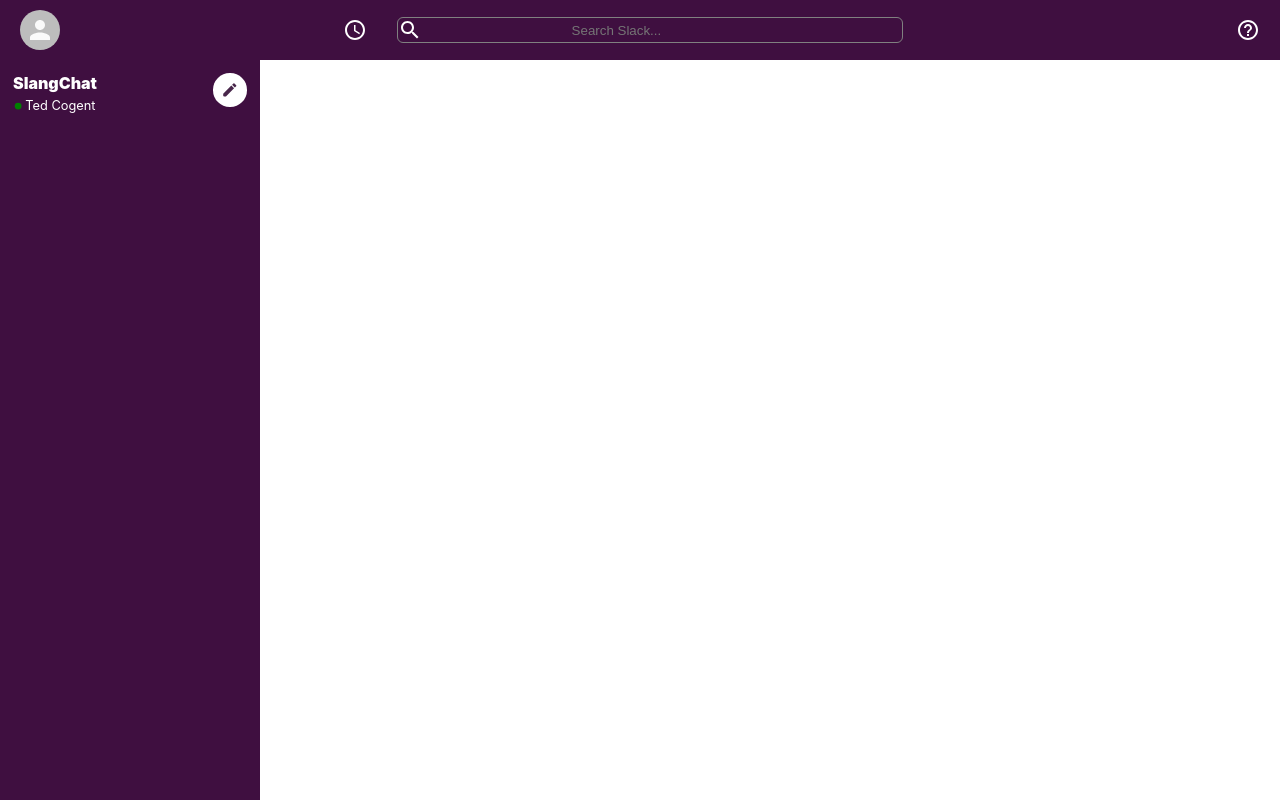
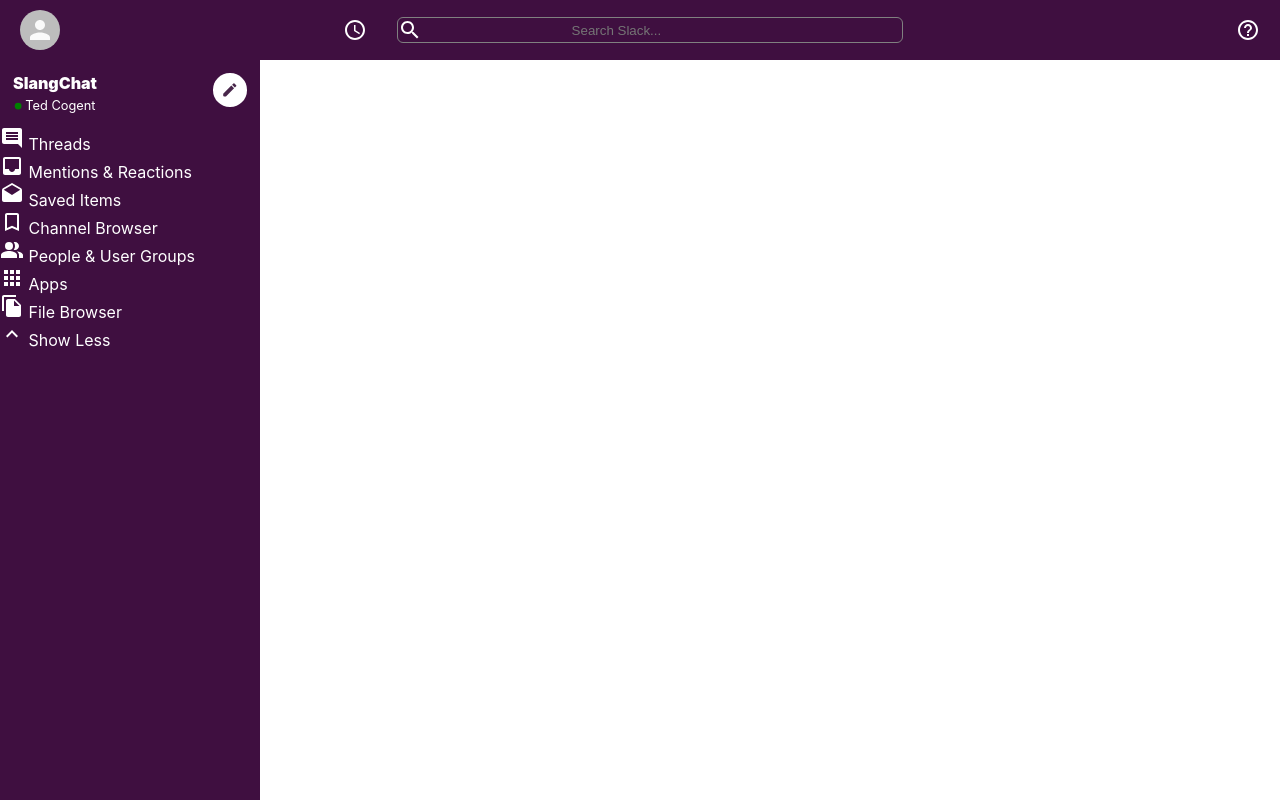
Before and after one commit to over40dev/Portfolio-React-Clone-Slack, a React (Create React App) app: page / in a window 1280 px wide. Built offline with nearby package versions, Linux system fonts and the light colour scheme.

Commit message:
SidebarOption Component - intial setup

```diff
--- a/src/app/components/Sidebar.js
+++ b/src/app/components/Sidebar.js
@@ -2,6 +2,15 @@
 import styled from 'styled-components';
 import FiberManualRecordIcon from '@material-ui/icons/FiberManualRecord';
 import CreateIcon from '@material-ui/icons/Create';
+import InsertCommentIcon from '@material-ui/icons/InsertComment';
+import InboxIcon from '@material-ui/icons/Inbox';
+import DraftsIcon from '@material-ui/icons/Drafts';
+import BookmarkBorderIcon from '@material-ui/icons/BookmarkBorder';
+import PeopleAltIcon from '@material-ui/icons/PeopleAlt';
+import AppsIcon from '@material-ui/icons/Apps';
+import FileCopyIcon from '@material-ui/icons/FileCopy';
+import ExpendLessIcon from '@material-ui/icons/ExpandLess';
+import SidebarOption from './SidebarOption';
 
 function Sidebar() {
   return (
@@ -16,6 +25,15 @@
         </SidebarInfo>
         <CreateIcon></CreateIcon>
       </SidebarHeader>
+      <SidebarOption Icon={InsertCommentIcon} title="Threads"/>
+      <SidebarOption Icon={InboxIcon} title="Mentions & Reactions"/>
+      <SidebarOption Icon={DraftsIcon} title="Saved Items"/>
+      <SidebarOption Icon={BookmarkBorderIcon} title="Channel Browser"/>
+      <SidebarOption Icon={PeopleAltIcon} title="People & User Groups"/>
+      <SidebarOption Icon={AppsIcon} title="Apps"/>
+      <SidebarOption Icon={FileCopyIcon} title="File Browser"/>
+      <SidebarOption Icon={ExpendLessIcon} title="Show Less"/>
+
     </SidebarContainer>
   );
 }
--- /dev/null
+++ b/src/app/components/SidebarOption.js
@@ -0,0 +1,14 @@
+import React from 'react';
+import styled from 'styled-components';
+
+function SidebarOption({Icon, title}) {
+  return (
+    <SidebarOptionContainer>
+      <Icon/> <span className="title">{title} </span>
+    </SidebarOptionContainer>
+  );
+}
+
+export default SidebarOption;
+
+const SidebarOptionContainer = styled.div``;
```
